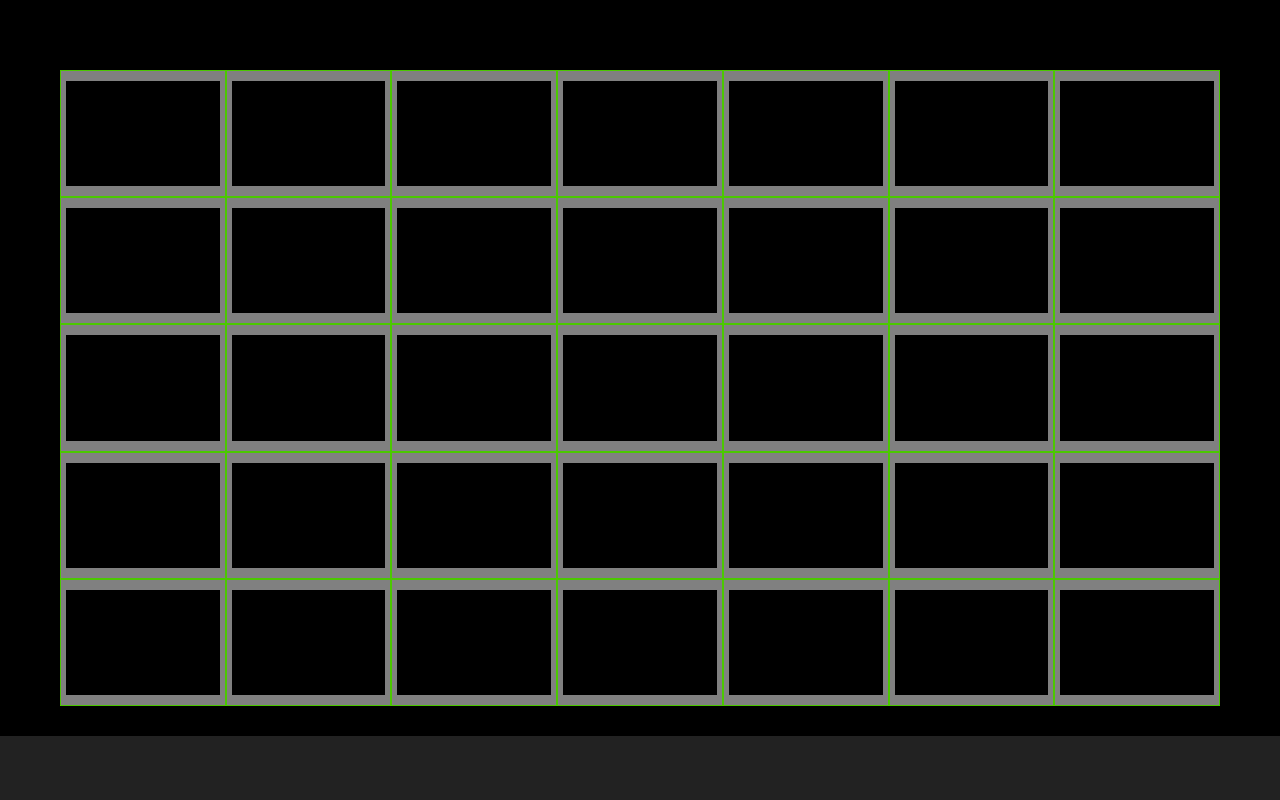
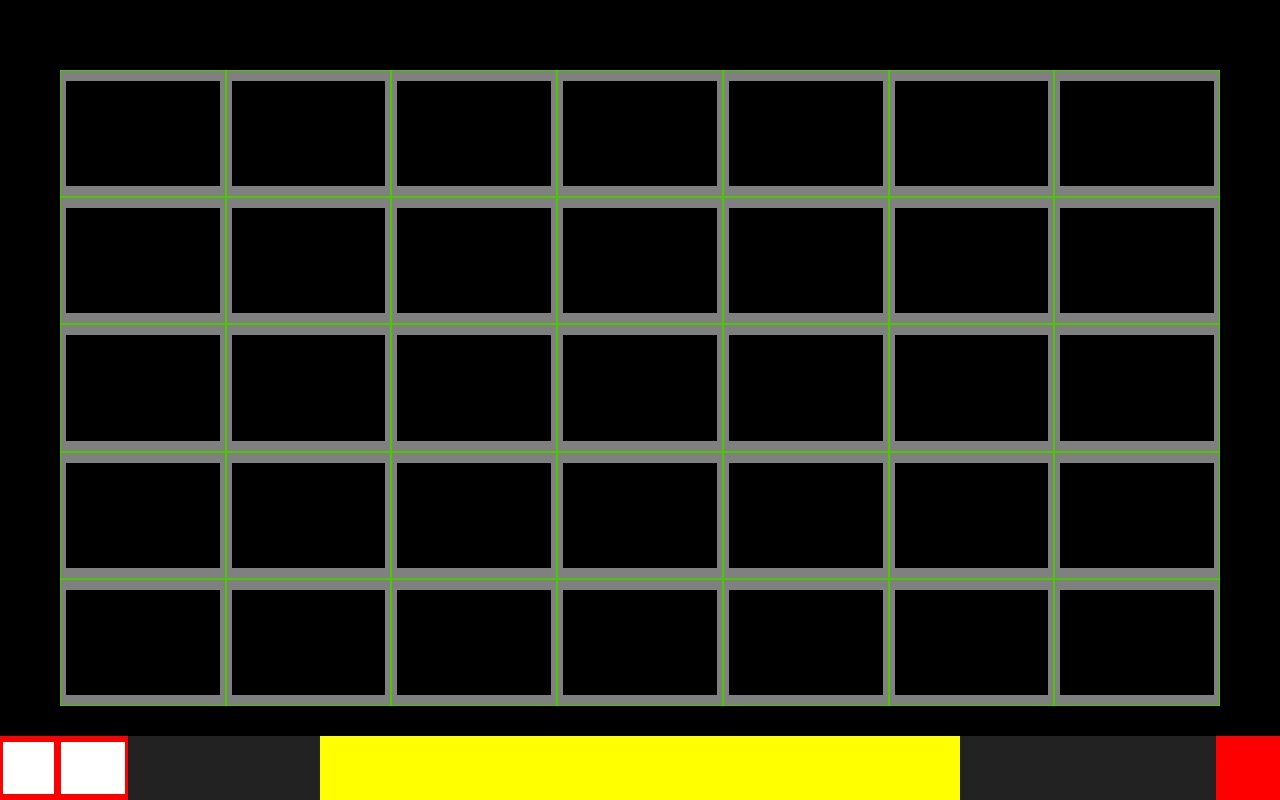
Before and after one commit to LucaPertosa/html-css-zoom, a plain HTML site: page index.html in a window 1280 px wide. Drawn offline with Linux system fonts and the light colour scheme.

Commit message:
Add: main-command structure

```diff
--- a/css/style.css
+++ b/css/style.css
@@ -58,11 +58,68 @@
 .video {
     width: 100%;
     height: 100%;
+    position: relative;
     /* debug */
     background-color: #000000;
 }
 /* Command Section */
 .command-section {
+    width: 100%;
     height: 8%;
     background-color: var(--command-section-color);
+    position: relative;
+
 }
+
+.main-command {
+    width: 10%;
+    height: 100%;
+    /* debug */
+    background-color: red;
+
+}
+
+.room-command {
+    width: 50%;
+    height: 100%;
+    /* debug */
+    background-color: yellow;
+    position: absolute;
+    transform: translate(-50%, -50%);
+    top: 50%;
+    left: 50%;
+}
+
+.quit-command {
+    width: 5%;
+    height: 100%;
+    /* debug */
+    background-color: red;
+    position: absolute;
+    top: 0;
+    right: 0;
+}
+
+/* Main-command */
+
+.main-command ul {
+    list-style-type: none;
+    height: 100%;
+    align-items: center;
+    justify-content: space-around;
+
+
+}
+.mic-command {
+    /* debug */
+    background-color: white;
+    width: 40%;
+    height: 80%;
+}
+
+.camera-command {
+    /* debug */
+    background-color: white;
+    width: 50%;
+    height: 80%;
+}
--- a/index.html
+++ b/index.html
@@ -124,7 +124,22 @@
         <!-- /VIDEO SECTION -->
         <!-- COMMAND SECTION -->
         <section class="command-section">
+            <div class="main-command">
+                <ul class="flex">
+                    <li class="mic-command">
 
+                    </li>
+                    <li class="camera-command">
+
+                    </li>
+                </ul>
+            </div>
+            <div class="room-command">
+
+            </div>
+            <div class="quit-command">
+
+            </div>
         </section>
         <!-- /COMMAND SECTION -->
     </main>
```
